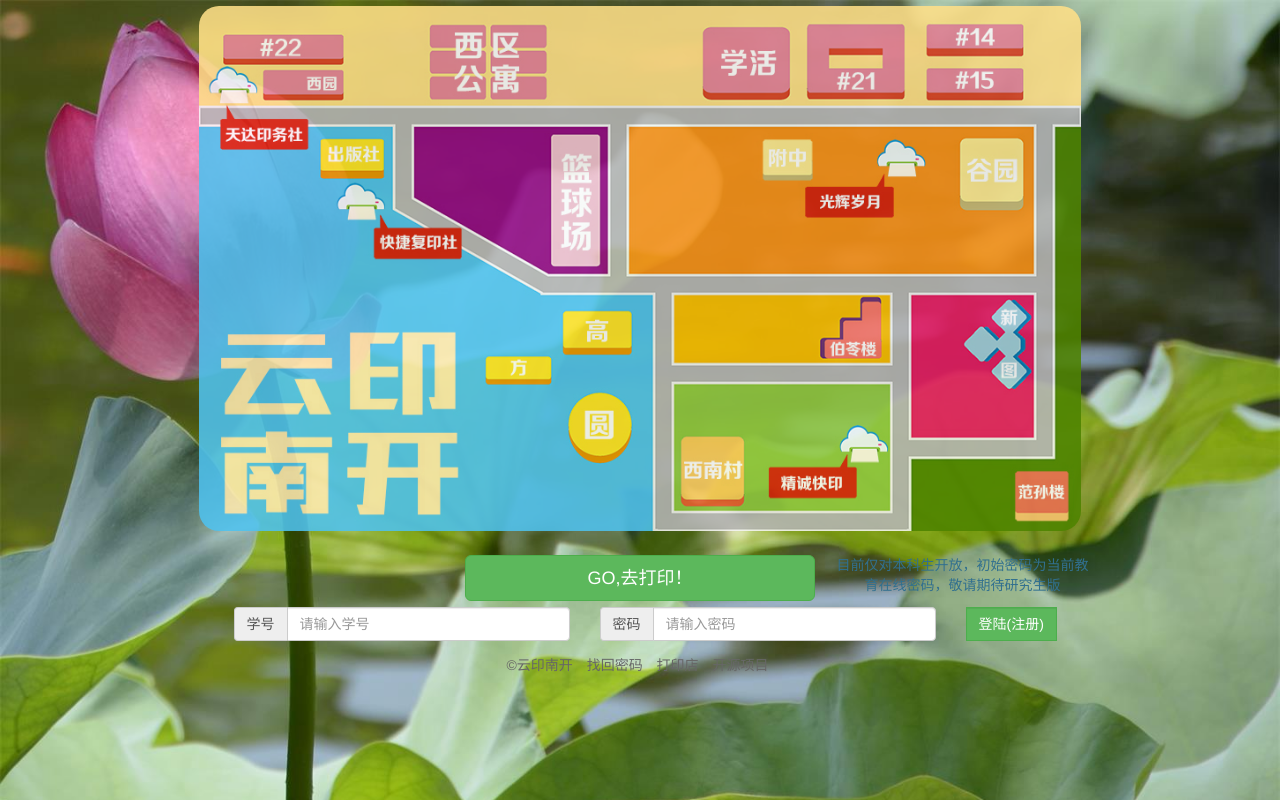
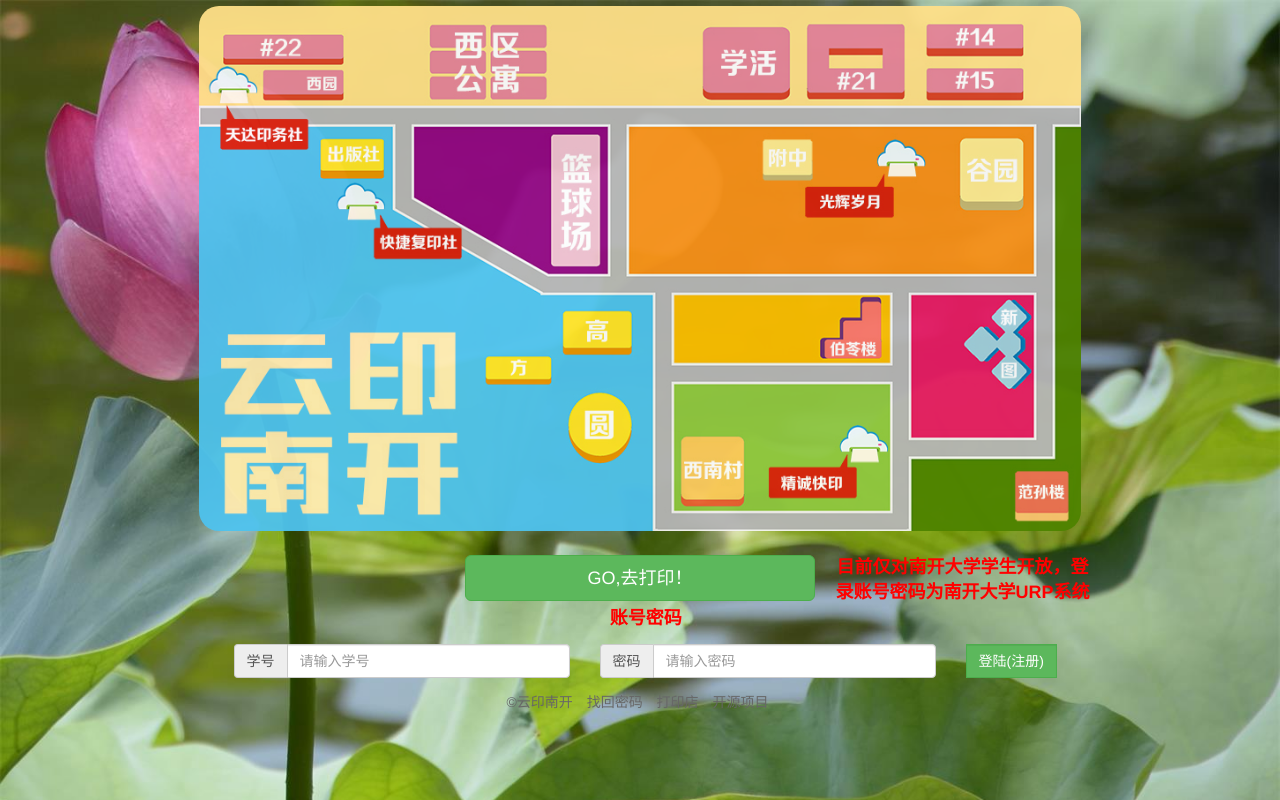
Before and after one commit to YunYinORG/print, a PHP site: page /DbName/Print/Home/View/Index/index.html in a window 1280 px wide. Run offline with PHP 8.4, Linux system fonts and the light colour scheme; some libraries are stand-ins or nearby versions.

Commit message:
首页做出一些改动
难看的话不要怪我

```diff
--- a/Print/Home/View/Index/index.html
+++ b/Print/Home/View/Index/index.html
@@ -25,10 +25,10 @@
                 </div>
                 </div>
             <ELSE/>
-            <form id="form1" name="form1" method="post" action="/User/auth">
+            <form id="form1" name="form1" method="post" action="/User/auth" onsubmit="return checkForm();">
                 <div class="myrow">
                     <div class="alert alert-info">
-                        <p align="center">目前仅对本科生开放，初始密码为当前教育在线密码，敬请期待研究生版</p>
+                        <p id="info" align="center">目前仅对南开大学学生开放，登录账号密码为南开大学URP系统账号密码</p>
                     </div>
                 </div>
                 <div class="row text-center">
@@ -46,7 +46,7 @@
                     </div>
                     <div class="col-lg-2 col-md-1 col-sm-8">
                         <div class="input-group" id="login">
-                            <input type="submit" tabindex="3" class="form-control btn btn-success" value="登陆(注册)" title="初次密码为当前教育在线密码"/>
+                            <input id="submit-btn" type="submit" tabindex="3" class="form-control btn btn-success" value="登陆(注册)" title="初次密码为当前URP系统密码"/>
                         </div>
                     </div>
                 </div>
@@ -62,4 +62,22 @@
             </ul>
         </footer>
     </body>
+    <script language="javascript" type="text/javascript">
+    function checkForm()
+    {
+        var name = document.getElementById("name");
+        var btn = document.getElementById("submit-btn");
+        var re1 = /^[1][0-4]\d{5}$/;                 // undergraduate stu_num
+        var re2 = /^\d{2}[1-2][0|9][0|1|8|9]\d{5}$/; // graduate and P.H.D. stu_num
+        if(!re1.test(name.value) || !re2.test(name.value))
+        {
+            document.getElementById("info").innerHTML = "请输入格式正确的学号！";
+            name.focus();
+            return false;
+        }
+        btn.value = '正在验证中...';
+        btn.disabled = true;
+        return true;
+    }
+    </script>
 </html>
--- a/Public/css/new.css
+++ b/Public/css/new.css
@@ -13,8 +13,8 @@ body {
     background-color: transparent;
 }
 img {
-    opacity: 0.88;
-    filter: alpha(opacity=88);
+    opacity: 0.95;
+    filter: alpha(opacity=95);
     border-radius: 20px;
 }
 footer {
@@ -51,6 +51,9 @@ footer a {
      margin-left: 5%;
 }
 .alert-info {
+    color: #FF0000;
+    font-size: 18px;
+    font-weight:bold;
     background-color: transparent;
     border-color: transparent;
 }
```
